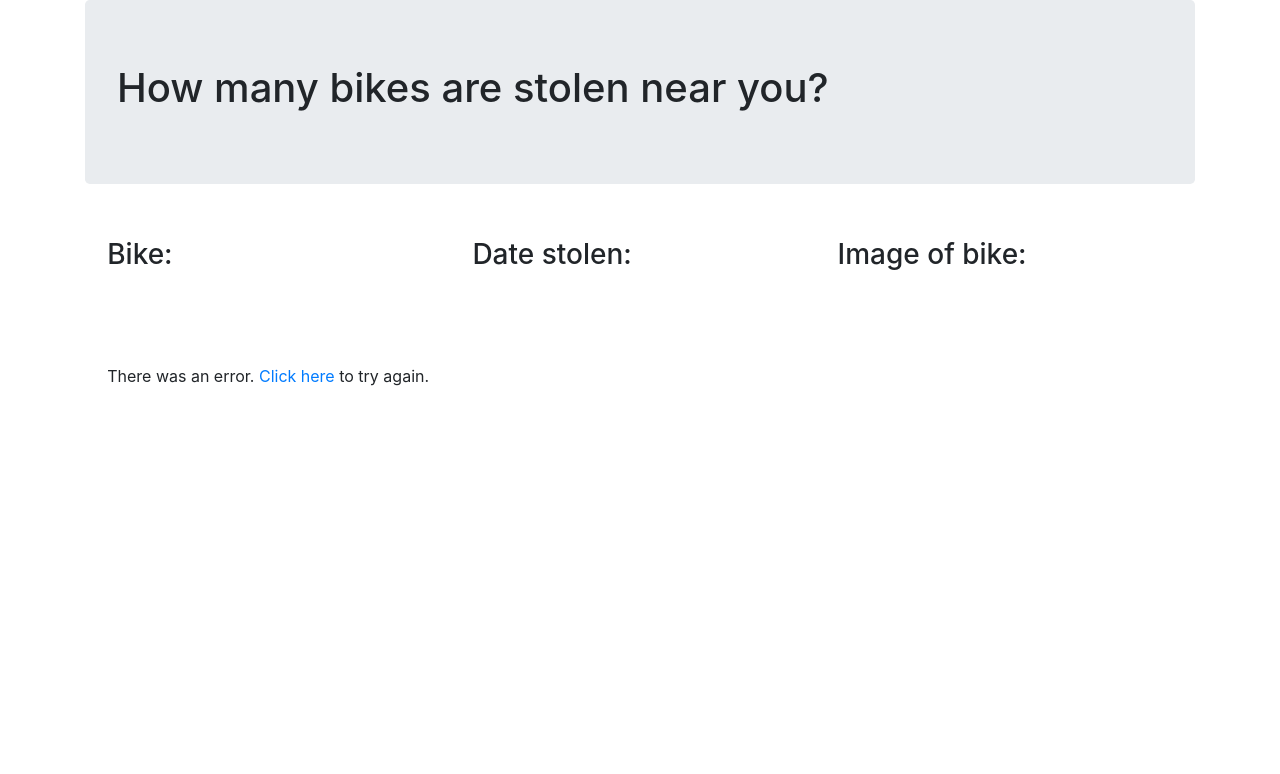
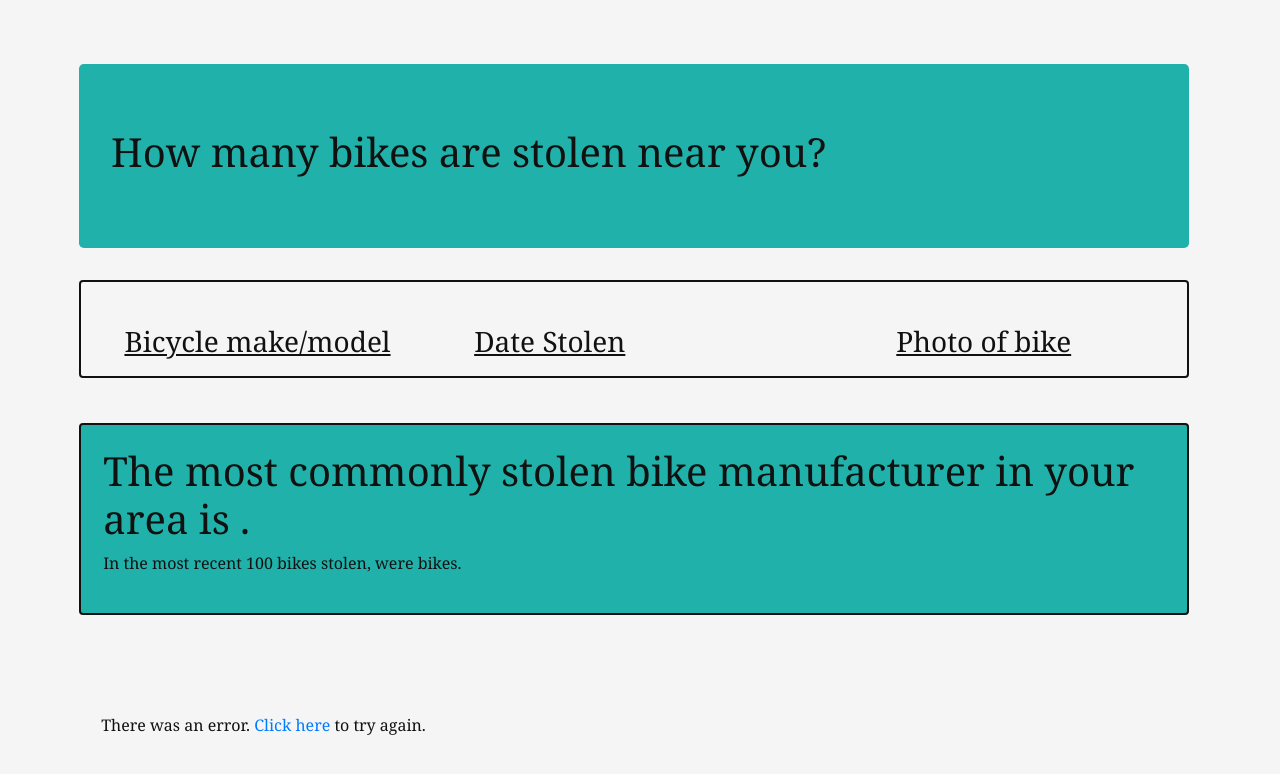
Before and after one commit to mtaylorpdx/bike-finder, a website built with webpack: page src/index.html in a window 1280 px wide. Both pictures are taken after typing "5", "Sample" into the empty fields and a click on the button "Find bikes!". Built offline with nearby package versions, Linux system fonts and the light colour scheme; no server answers.

Commit message:
add custom styles and refactor html for styling

```diff
--- a/src/index.html
+++ b/src/index.html
@@ -5,11 +5,10 @@
 </head>
 <body>
   <div class="container">
-
-    <div id="inputs">
     <div class="jumbotron">
       <h1>How many bikes are stolen near you?</h1>
     </div>
+    <div id="inputs">
       <form>
         <label for="distance">Enter a search radius, in miles:</label>
         <input type="number" class="form-control" id="distance" name="distance" required>
@@ -18,23 +17,25 @@
         <button type="submit" class="btn btn-block" id="findBike">Find bikes!</button>
       </form>
     </div>
-
     <div id="results">
+      <div id="bikeStats" class="card">
         <div class="row title">
           <div class="col-md-4">
-          <h3>Bike:</h3>
+            <h3>Bicycle make/model</h3>
           </div>
           <div class="col-md-4">
-          <h3>Date stolen:</h3>
+            <h3>Date Stolen</h3>
           </div>
-        <div class="col-md-4">
-          <h3>Image of bike:</h3>
+          <div class="col-md-4" id="photos">
+            <h3>Photo of bike</h3>
           </div>
         </div>
       </div>
-
-
-
+      <div class="card" id="snapshot">
+        <h1>The most commonly stolen bike manufacturer in your area is <span class="snapshot"></span>.</h1>
+        <p>In the most recent 100 bikes stolen, <span class="maxFreq"></span> were <span class="snapshot"></span> bikes.</p>
+      </div>
+    </div>
   </div>
 </body>
 </html>
--- a/src/styles.css
+++ b/src/styles.css
@@ -1,6 +1,20 @@
+body {
+  color: #111111;
+  background-color: #F5F5F5;
+  font-family: Georgia, 'Times New Roman', Times, serif;
+}
+.container {
+  margin: 5%;
+}
 
 #results {
   display: none;
+}
+
+#bikeStats {
+  max-height: 700px;
+  overflow-y: auto;
+  overflow-x: hidden;
 }
 
 .row {
@@ -14,3 +28,40 @@
 .title {
   height: 50px;
 }
+
+.title h3 {
+  height: 50px;
+  text-decoration: underline;
+}
+
+.card {
+  border: 2px solid #111111;
+  padding: 2%;
+  background-color: transparent;
+}
+
+#snapshot {
+  background-color: lightseagreen;
+  margin-top: 4%;
+}
+
+.jumbotron {
+  background-color: lightseagreen;
+}
+
+#photos {
+  text-align: center;
+}
+
+button.btn {
+  border: 2px solid #111111;
+  margin-top: 3%;
+  color: #111111;
+}
+
+button.btn:hover {
+  border: 2px solid #f5f5f5;
+  margin-top: 3%;
+  color: #111111;
+  background-color: lightseagreen;
+}
```
Lines whose indentation alone changed are shown as unchanged.
